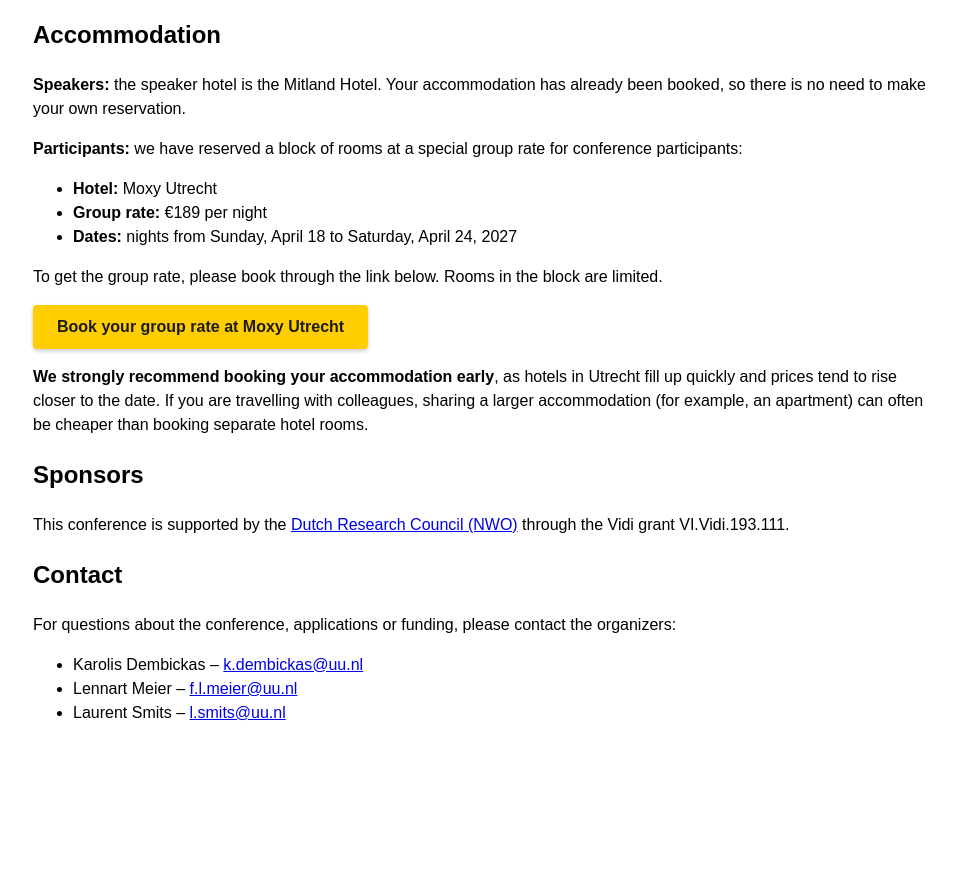
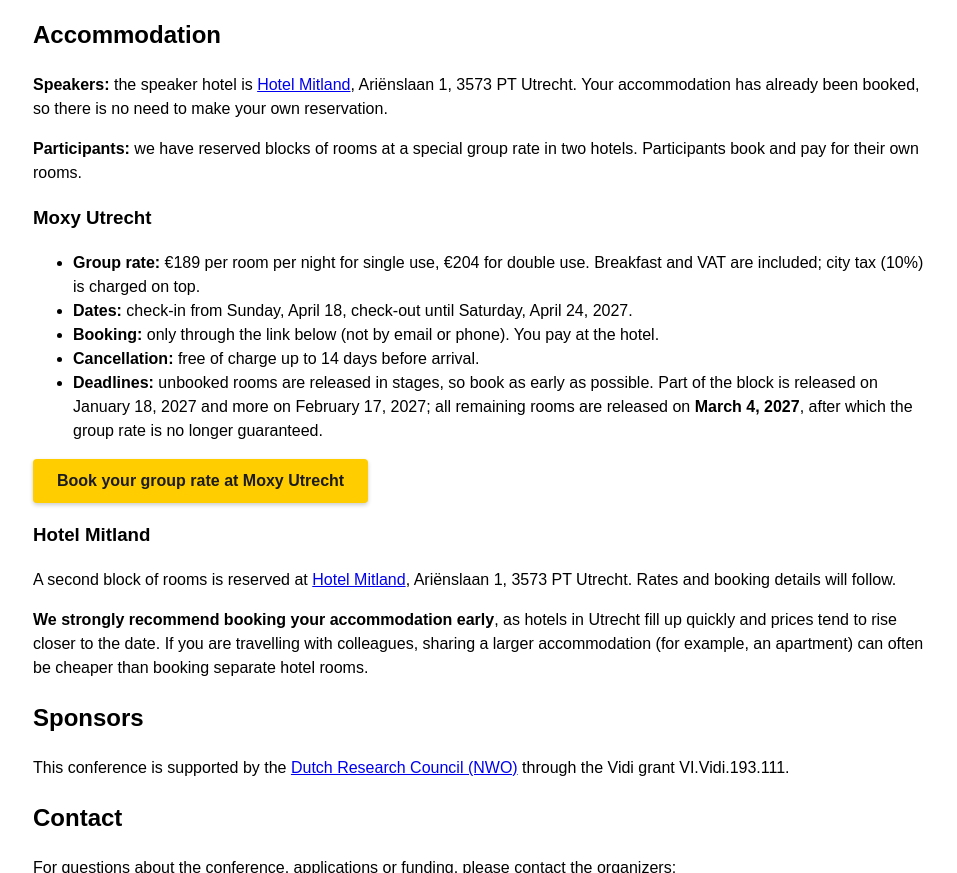
Before and after one commit to Silorak42/Silorak42.github.io, a plain HTML site: page Organisation/Elliptic/Elliptic.html in a window 1280 px wide. Shown: the part 4757-5630 px from the top of the page, without its empty margins (157-1114 px from the left). Before the commit the page ends 5538 px from the top, so only its background shows below. Drawn offline with Linux system fonts and the light colour scheme.

Commit message:
Update conference accommodation details
Add Moxy group-rate terms (rates, cancellation, release dates), Hotel
Mitland address, and a second participant block at the Mitland.

Co-Authored-By: Claude Opus 5.5 <noreply@anthropic.com>

```diff
--- a/Organisation/Elliptic/Elliptic.html
+++ b/Organisation/Elliptic/Elliptic.html
@@ -235,15 +235,22 @@
 
   <section>
     <h2>Accommodation</h2>
-    <p><strong>Speakers:</strong> the speaker hotel is the Mitland Hotel. Your accommodation has already been booked, so there is no need to make your own reservation.</p>
-    <p><strong>Participants:</strong> we have reserved a block of rooms at a special group rate for conference participants:</p>
+    <p><strong>Speakers:</strong> the speaker hotel is <a href="https://www.mitland.nl/en/" target="_blank" rel="noopener">Hotel Mitland</a>, Ari&euml;nslaan 1, 3573 PT Utrecht. Your accommodation has already been booked, so there is no need to make your own reservation.</p>
+    <p><strong>Participants:</strong> we have reserved blocks of rooms at a special group rate in two hotels. Participants book and pay for their own rooms.</p>
+
+    <h3>Moxy Utrecht</h3>
     <ul>
-      <li><strong>Hotel:</strong> Moxy Utrecht</li>
-      <li><strong>Group rate:</strong> &euro;189 per night</li>
-      <li><strong>Dates:</strong> nights from Sunday, April 18 to Saturday, April 24, 2027</li>
+      <li><strong>Group rate:</strong> &euro;189 per room per night for single use, &euro;204 for double use. Breakfast and VAT are included; city tax (10%) is charged on top.</li>
+      <li><strong>Dates:</strong> check-in from Sunday, April 18, check-out until Saturday, April 24, 2027.</li>
+      <li><strong>Booking:</strong> only through the link below (not by email or phone). You pay at the hotel.</li>
+      <li><strong>Cancellation:</strong> free of charge up to 14 days before arrival.</li>
+      <li><strong>Deadlines:</strong> unbooked rooms are released in stages, so book as early as possible. Part of the block is released on January 18, 2027 and more on February 17, 2027; all remaining rooms are released on <strong>March 4, 2027</strong>, after which the group rate is no longer guaranteed.</li>
     </ul>
-    <p>To get the group rate, please book through the link below. Rooms in the block are limited.</p>
     <p><a class="button" href="https://app.marriott.com/resview2?id=1794578404313&amp;key=GRP&amp;app=resvlink" target="_blank" rel="noopener">Book your group rate at Moxy Utrecht</a></p>
+
+    <h3>Hotel Mitland</h3>
+    <p>A second block of rooms is reserved at <a href="https://www.mitland.nl/en/" target="_blank" rel="noopener">Hotel Mitland</a>, Ari&euml;nslaan 1, 3573 PT Utrecht. Rates and booking details will follow.</p>
+
     <p><strong>We strongly recommend booking your accommodation early</strong>, as hotels in Utrecht fill up quickly and prices tend to rise closer to the date. If you are travelling with colleagues, sharing a larger accommodation (for example, an apartment) can often be cheaper than booking separate hotel rooms.</p>
   </section>
 
```
